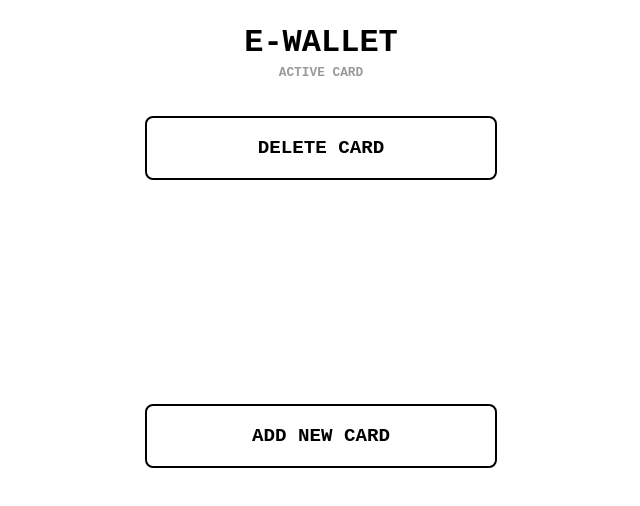
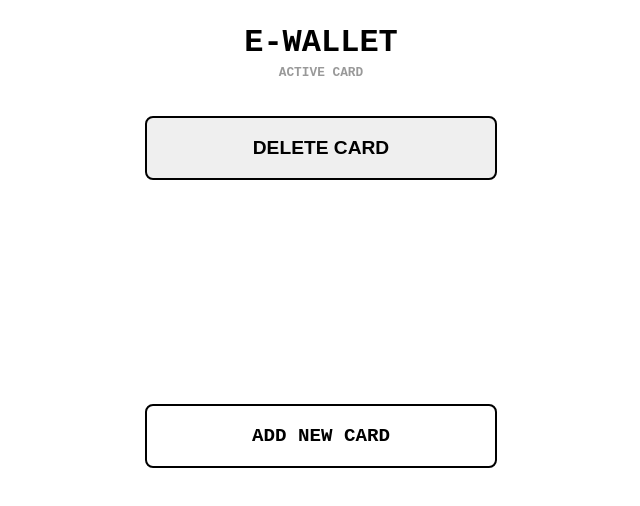
Before and after one commit to maxaakre/e-wallet-vue, a Vue app: page / in a window 1280 px wide. Shown: the top 506 px of the page, without its empty margins (319-959 px from the left). Built offline with nearby package versions, Linux system fonts and the light colour scheme.

Commit message:
finished app

```diff
--- a/src/components/Card.vue
+++ b/src/components/Card.vue
@@ -37,7 +37,7 @@
                 let spaceNum = this.card.number;
                 let ccNumSpaces = spaceNum.match(/.{1,4}/g);
                 return ccNumSpaces.join(" ");
-    }
+            }
        },
 
     }
--- a/src/components/CardStack.vue
+++ b/src/components/CardStack.vue
@@ -30,14 +30,10 @@ import Card from '@/components/Card'
                 return this.$root.$data.cards;
             }
         }
-
-
     }
 </script>
 
 <style lang="scss">
-
-
 .card-stack {
     margin: 2rem 0 12rem;
     display: grid;
@@ -47,6 +43,4 @@ import Card from '@/components/Card'
         overflow: hidden;
         transform: scale(1);
     }
-
-
 </style>
--- a/src/components/DeleteCard.vue
+++ b/src/components/DeleteCard.vue
@@ -2,7 +2,7 @@
     <main>
     <div class="delete-window" v-if="show == true">
         <h1>{{message}}</h1>
-        <button @click="$emit('delete')">Delete Card</button>
+        <button @click="deleteCard">Delete Card</button>
         <button @click="$emit('close')">Close</button>
 
     </div>
@@ -14,11 +14,18 @@
 <script>
     export default {
         props:{
-            show: Boolean
+            show: Boolean,
+            card: Object
         },
         data(){
             return{
                 message: "Are you sure you want to delete"
+            }
+        },
+        methods:{
+            deleteCard(){
+                this.$root.$emit('delete', this.card.id)
+                this.$router.go(0)
             }
         }
     }
--- a/src/main.js
+++ b/src/main.js
@@ -17,6 +17,11 @@ new Vue({
       console.log(data)
       console.log('App mounted!');
     })
+    this.$root.$on("delete", id => {
+      this.cards = JSON.parse(localStorage.getItem("cards"));
+      this.cards = this.cards.filter(card => card.id != id);
+      localStorage.setItem("cards", JSON.stringify(this.cards));
+    });
 
   },
   created(){
--- a/src/views/Home.vue
+++ b/src/views/Home.vue
@@ -5,9 +5,9 @@
       <p class="card-type">active card</p>
     </header>
     <card v-if="card" v-bind:card="card" />
-    <a class="cta"  @click="show = true " >Delete Card</a>
+    <button class="cta"  @click="show = true " >Delete Card</button>
     <DeleteCard v-bind:show="show"
-    @delete="removeCard"
+    :card="card"
     @close="show = false"/>
   <CardStack v-bind:card="card"
   v-on:changeCard="changeCard" />
@@ -20,7 +20,6 @@ import Top from '@/components/Top.vue'
 import Card from '@/components/Card.vue'
 import CardStack from '@/components/CardStack.vue'
 import DeleteCard from '@/components/DeleteCard.vue'
-
 export default {
   name: 'Home',
   components: {
@@ -38,19 +37,10 @@ export default {
     }
   },
 
-
   methods:{
     changeCard(card){
       this.card = card
-      // this.card = this.cards.findIndex((card) => card.id == id )
-    },
-
-
-    removeCard(index) {
-      this.$root.$data.cards.splice(index, 1)
-      this.show = false
     }
-
   },
 
   computed:{
@@ -59,9 +49,7 @@ export default {
       return this.$root.$data.cards
     }
   },
-
 }
-
 </script>
 <style lang="scss">
 #app{
@@ -120,7 +108,6 @@ main{
 }
 }
 a{
-
 .remove-item {
     display: block;
     cursor: pointer;
@@ -129,7 +116,4 @@ a{
     }
 }
 }
-
-
-
 </style>
```
